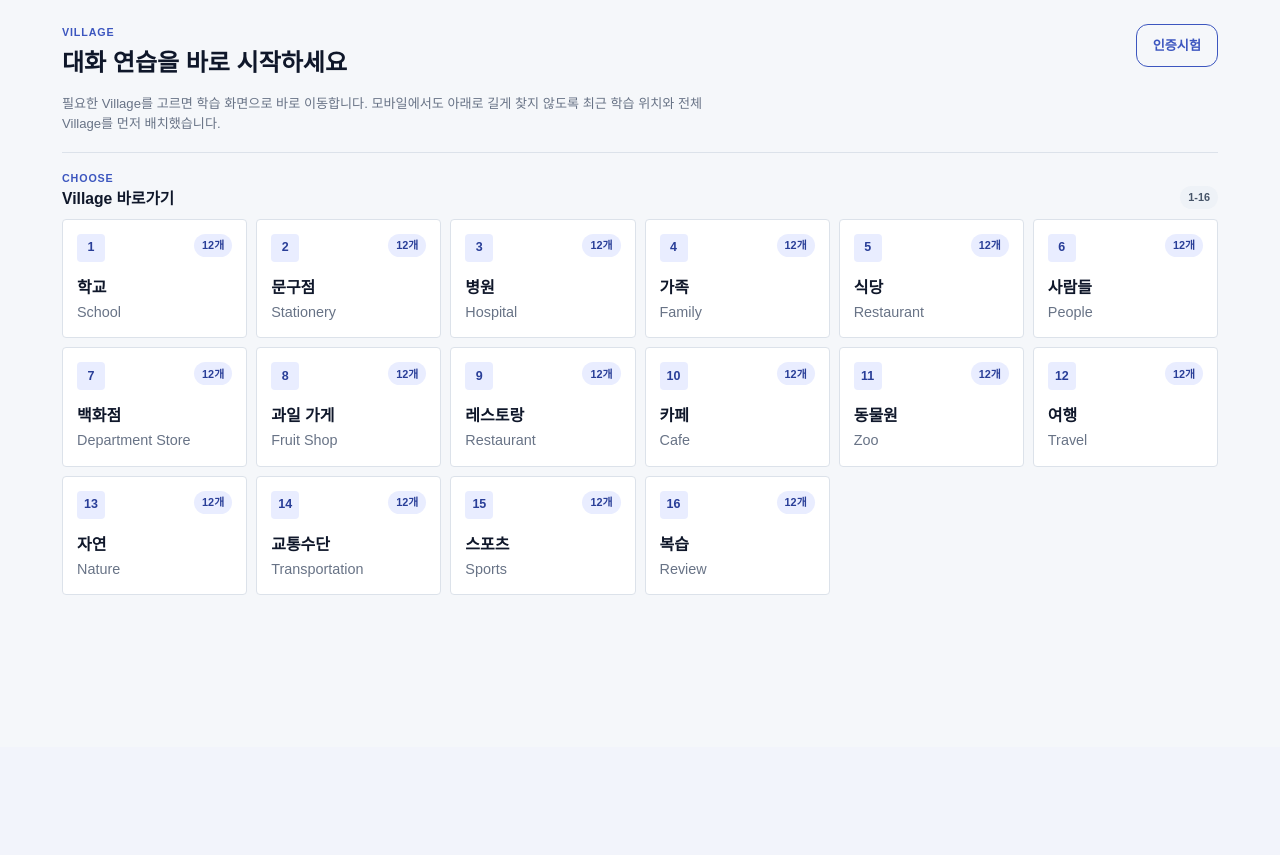
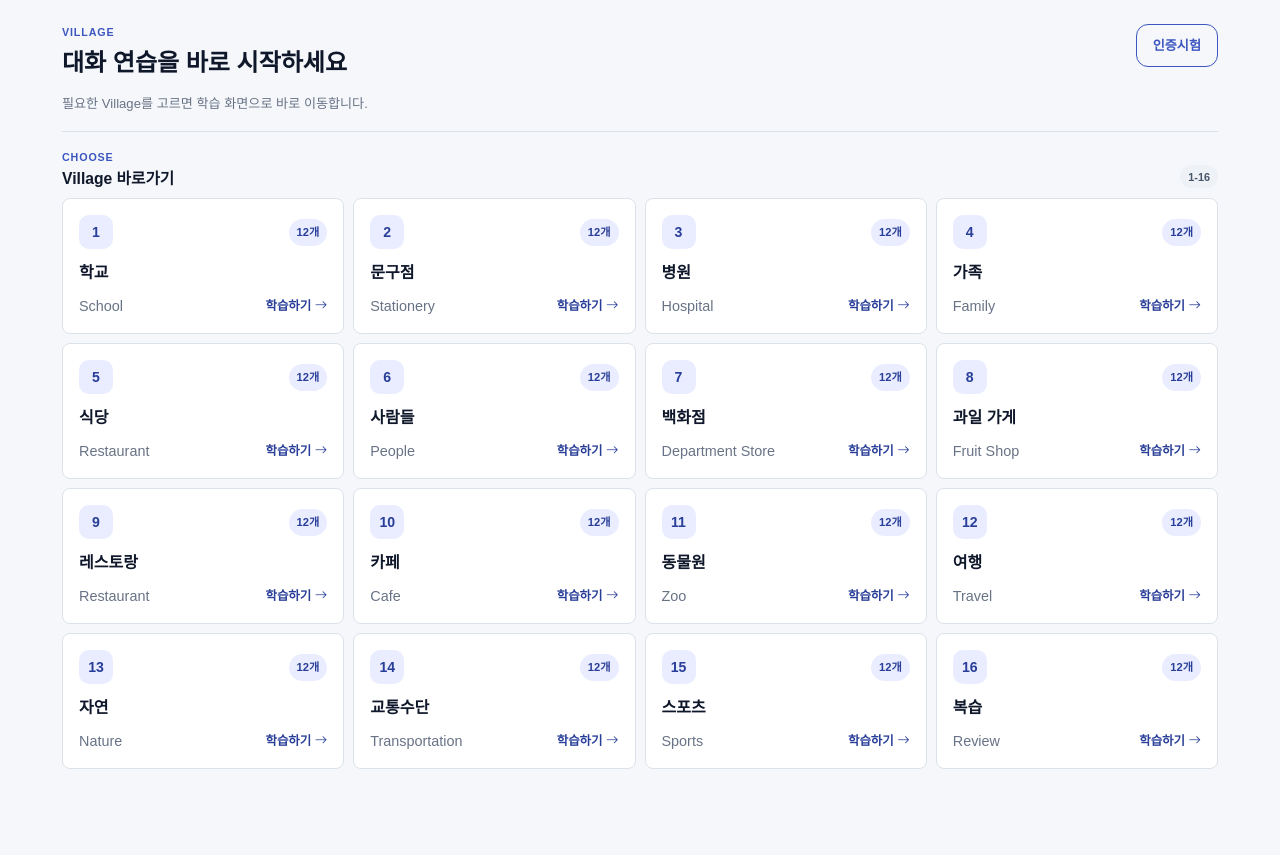
Before and after one commit to Jaeho777/vicabc, a Flask app: page /village/ in a window 1280 px wide. Shown: the part 53-908 px from the top of the page. Before the commit the page ends 648 px from the top, so only its background shows below. Run offline with Flask 3, Linux system fonts and the light colour scheme; the visitor is signed in with stand-in values (Sample User, id 1); data that the repository does not hold is empty.

Commit message:
Refine Village catalog cards

```diff
--- a/app/templates/village/index.html
+++ b/app/templates/village/index.html
@@ -3,17 +3,87 @@
 {% block body_class %}theme-learning theme-village{% endblock %}
 {% block title %}Village 학습 - VOCA 애플리케이션{% endblock %}
 
+{% block extra_head %}
+<style>
+    .theme-village .village-hero-copy {
+        flex: 1 1 620px;
+        min-width: 0;
+    }
+    .theme-village .village-hero-text {
+        white-space: nowrap;
+    }
+    .theme-village .village-catalog-grid {
+        grid-template-columns: repeat(4, minmax(0, 1fr));
+    }
+    .theme-village .village-card {
+        border-radius: 8px;
+        box-shadow: none;
+    }
+    .theme-village .village-card .learning-card-pad {
+        display: flex;
+        min-height: 134px;
+        flex-direction: column;
+        padding: 16px;
+    }
+    .theme-village .village-card-head,
+    .theme-village .village-card-footer {
+        display: flex;
+        align-items: center;
+        justify-content: space-between;
+        gap: 8px;
+    }
+    .theme-village .village-card .learning-number {
+        width: 34px;
+        height: 34px;
+        border-radius: 10px;
+        font-size: 0.88rem;
+    }
+    .theme-village .village-card .learning-chip {
+        padding: 5px 8px;
+        font-size: 0.7rem;
+    }
+    .theme-village .village-card h4 {
+        margin: 14px 0 4px;
+        font-size: 1rem;
+        font-weight: 850;
+    }
+    .theme-village .village-card-footer {
+        margin-top: auto;
+    }
+    .theme-village .village-card-action {
+        color: var(--page-accent-dark);
+        font-size: 0.78rem;
+        font-weight: 800;
+    }
+    @media (max-width: 992px) {
+        .theme-village .village-catalog-grid {
+            grid-template-columns: repeat(3, minmax(0, 1fr));
+        }
+    }
+    @media (max-width: 768px) {
+        .theme-village .village-hero-text {
+            white-space: normal;
+        }
+        .theme-village .village-catalog-grid {
+            grid-template-columns: repeat(2, minmax(0, 1fr));
+        }
+    }
+    @media (max-width: 430px) {
+        .theme-village .village-catalog-grid {
+            grid-template-columns: 1fr;
+        }
+    }
+</style>
+{% endblock %}
+
 {% block content %}
 <div class="learning-shell">
     <section class="learning-hero">
         <div class="d-flex flex-wrap justify-content-between align-items-start gap-3">
-            <div>
+            <div class="village-hero-copy">
                 <div class="learning-eyebrow mb-2">Village</div>
                 <h1 class="learning-hero-title mb-3">대화 연습을 바로 시작하세요</h1>
-                <p class="learning-hero-text mb-0">
-                    필요한 Village를 고르면 학습 화면으로 바로 이동합니다. 모바일에서도 아래로 길게 찾지 않도록
-                    최근 학습 위치와 전체 Village를 먼저 배치했습니다.
-                </p>
+                <p class="learning-hero-text village-hero-text mb-0">필요한 Village를 고르면 학습 화면으로 바로 이동합니다.</p>
             </div>
             <div class="learning-actions">
                 {% if latest_progress %}
@@ -63,29 +133,34 @@
         <span class="learning-chip learning-chip-muted">1-16</span>
     </div>
 
-    <div class="learning-grid-compact">
+    <div class="learning-grid-compact village-catalog-grid">
         {% for village in village_catalog %}
             {% if village.available %}
             <a href="{{ url_for('village.detail', village_number=village.number) }}"
-               class="learning-card learning-card-link {% if latest_progress and latest_progress.village_number == village.number %}is-current{% endif %}">
+               class="learning-card learning-card-link village-card {% if latest_progress and latest_progress.village_number == village.number %}is-current{% endif %}">
                 <div class="learning-card-pad">
-                    <div class="d-flex justify-content-between align-items-start gap-2 mb-3">
+                    <div class="village-card-head">
                         <span class="learning-number">{{ village.number }}</span>
                         <span class="learning-chip">{{ village.lesson_count }}개</span>
                     </div>
-                    <h4 class="fs-6 fw-bold mb-1">{{ village.theme_ko }}</h4>
-                    <div class="learning-meta">{{ village.theme_en }}</div>
+                    <h4>{{ village.theme_ko }}</h4>
+                    <div class="village-card-footer">
+                        <span class="learning-meta">{{ village.theme_en }}</span>
+                        <span class="village-card-action">학습하기 <i class="bi bi-arrow-right" aria-hidden="true"></i></span>
+                    </div>
                 </div>
             </a>
             {% else %}
-            <div class="learning-card">
+            <div class="learning-card village-card">
                 <div class="learning-card-pad">
-                    <div class="d-flex justify-content-between align-items-start gap-2 mb-3">
+                    <div class="village-card-head">
                         <span class="learning-number">{{ village.number }}</span>
                         <span class="learning-chip learning-chip-muted">준비중</span>
                     </div>
-                    <h4 class="fs-6 fw-bold mb-1">{{ village.theme_ko }}</h4>
-                    <div class="learning-meta">{{ village.summary }}</div>
+                    <h4>{{ village.theme_ko }}</h4>
+                    <div class="village-card-footer">
+                        <span class="learning-meta">{{ village.summary }}</span>
+                    </div>
                 </div>
             </div>
             {% endif %}
```
